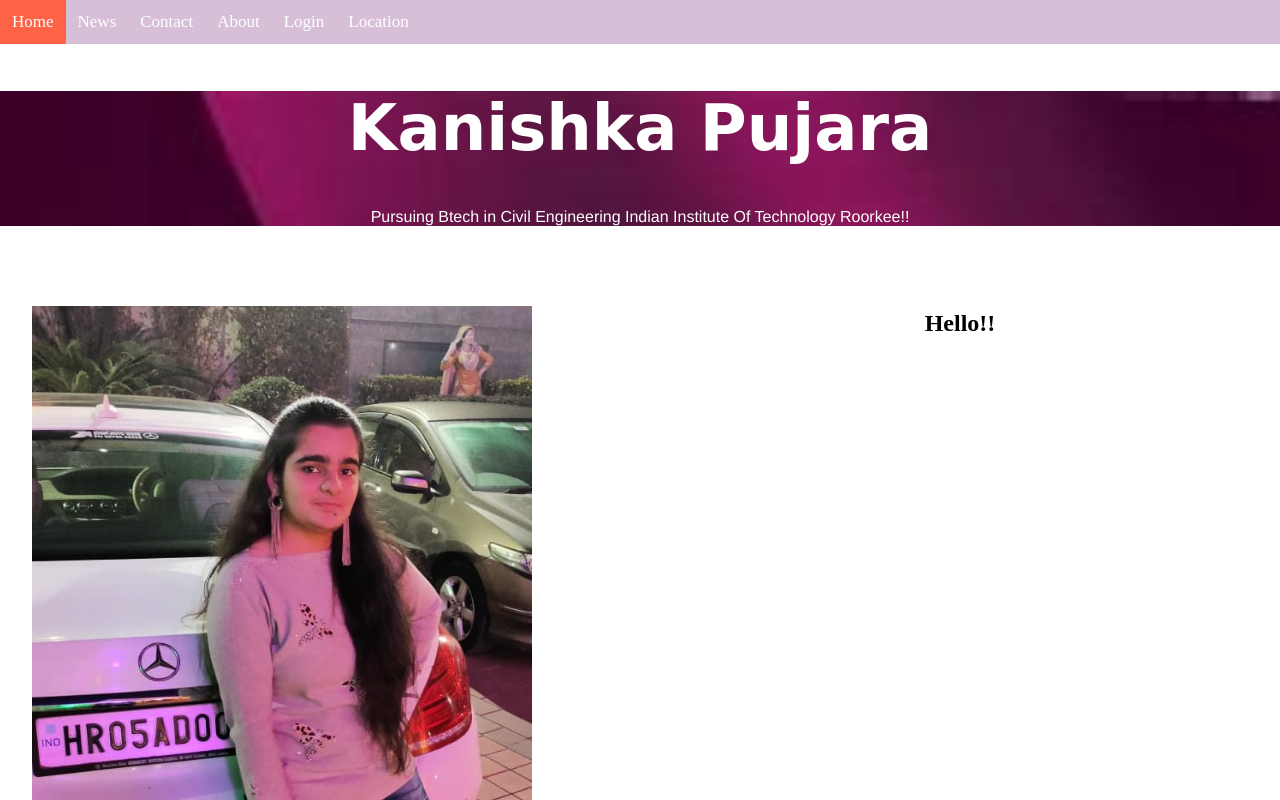
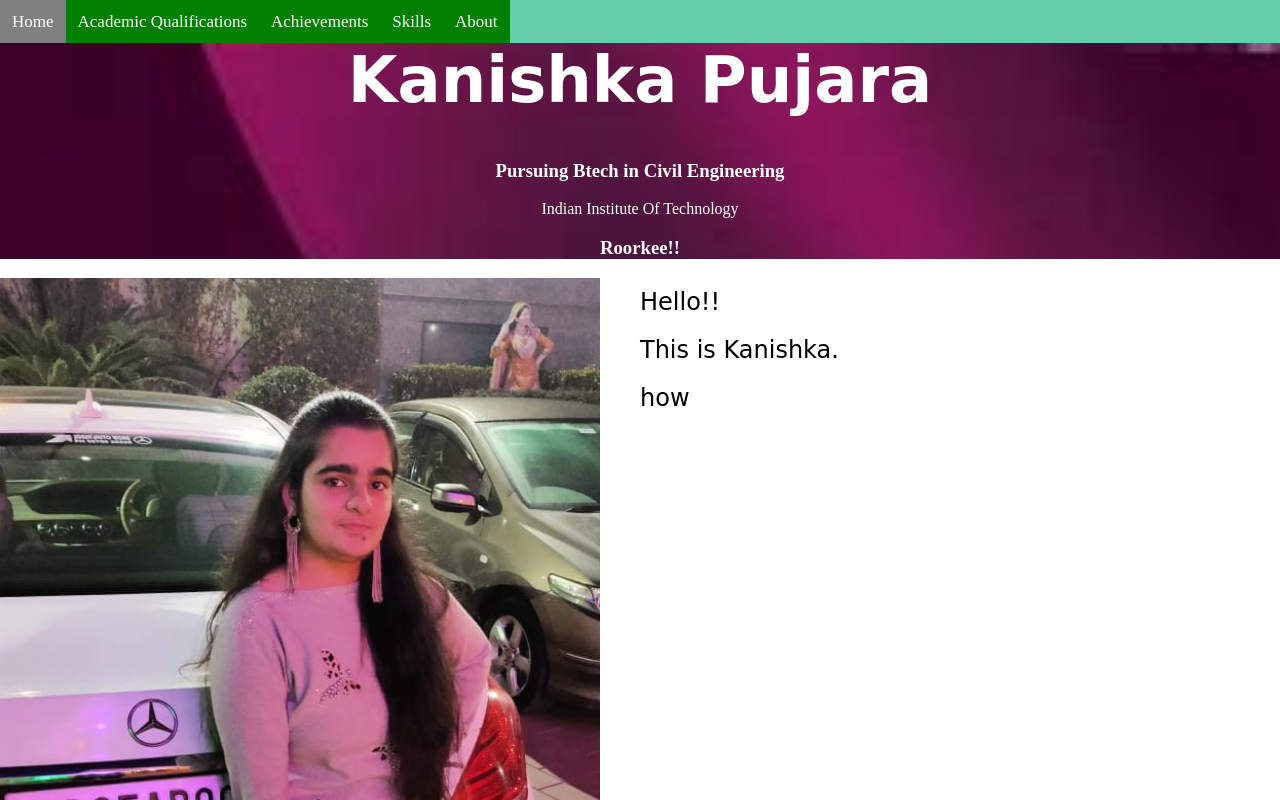
Before and after one commit to kanishka-006/kanishka-006.github.io, a plain HTML site: page index.html in a window 1280 px wide. Shown: the top 800 px of the page. Drawn offline with Linux system fonts and the light colour scheme.

Commit message:
portfolio v1

```diff
--- a/index.html
+++ b/index.html
@@ -10,27 +10,32 @@
 <body>
 
     <div class="navbar">
-        <a class="active" href="#home">Home</a>
-        <a href="#news">News</a>
-        <a href="#contact">Contact</a>
-        <a href="#about">About</a>
-        <a href="#login">Login</a>
-        <a href="#location">Location</a>
+        <a href="#home">Home</a>
+        <a href="#news">Academic Qualifications</a>
+        <a href="#contact">Achievements</a>
+        <a href="#about" >Skills</a>
+        <a href="#login" >About</a>
     </div>
     <div class="name">
         <header>
         <h1>Kanishka Pujara</h1>
         </header>
-        <p>
-             Pursuing Btech in Civil Engineering
-             Indian Institute Of Technology
-                  Roorkee!! </p>
+        <h3> Pursuing Btech in Civil Engineering</h3>
+        <p> Indian Institute Of Technology</p>
+                 <h3> Roorkee!! </h3>
     </div>
     <section class="home">
     <div class="right-col">
-        <h2>Hello!!</h2>
+        <p>Hello!!</p>
+        <p>This is Kanishka.</p>
+        <p>how</p>
     </div>
-    <img src="images/image4.jpg" alt="Picture">
+    <img src="images/image4.jpg">
     </section>
 </body>
+<body>
+    <div class="footer">
+
+    </div>
+</body>
 </html>
--- a/main.css
+++ b/main.css
@@ -3,7 +3,9 @@
 :root{
     --leading: 2em;
 }
-
+ div{
+     display: block;
+ }
 .name header{
     padding: 0;
 }
@@ -13,12 +15,13 @@ body{
 }
 
  .navbar {
-     top:0;
+     top: 0px;
     width: 100%;
-    background-color:thistle;
+    background-color:mediumaquamarine;
     overflow: auto;
     text-align: center;
     display: inline-block;
+    position: absolute;
 }
 
 .navbar a {
@@ -27,20 +30,28 @@ body{
     color: white;
     text-decoration: none;
     font-size: 17px;
+    background-color:green;
+    border:dimgray;
+
   }
 
   .navbar a:hover {
-    background-color: tomato;
+    background-color: grey;
   }
 
+  .navbar a:active {
+    background-color:purple;
+  }
+
+
  .name {
-     top: 0;
-     position: relative;
+     top: 0px;
     color:white;
     background-image: url("images/bg2.jpg");
     text-align:center;
     background-repeat: no-repeat;
     background-size: cover;
+    position: relative;
 }
 
 .name h1{
@@ -48,35 +59,23 @@ body{
          font-size: 4em;
 }
 
-.name p{
-    font-family: 'Franklin Gothic Medium', 'Arial Narrow', Arial, sans-serif;
-}
-
-.name img{
-    float:right;
+.right-col p{
+    font-family:  Georgia, serif;
+    line-height: var(--leading);
 }
 
 .right-col{
-    text-align:center;
-    margin:3em 1em;
+    text-align: left;
 }
-
-.home p{
-    line-height: var(--leading);
+img{
+    width: 600px;
+    height:1000px;
 }
-
-img{
-    width: 500px;
-    height: 800px;
-    margin: 4em 2em;
-}
-
-@media(min-width: 730px){
+  @media screen and (min-width: 730px){
     section.home{
         display:grid;
         grid-template-columns: repeat(2,50%);
-        grid-template-areas:
-          "hos content";
+        grid-template-areas: "hos content";
     }
     .right-col{
         grid-area: content;
@@ -84,5 +83,16 @@ img{
     img{
         grid-area: hos;
     }
+   }
 
+   .home p{
+       font-family: 'Brush Script MT', cursive;
+       position:relative;
+       font-size: 1.5em;
+       padding: 0;
+       margin:0;
    }
+   .footer {
+       border: 2px solid black;
+       margin: 2px;
+   }
```
Also changed, not shown: images/about.html (added).
